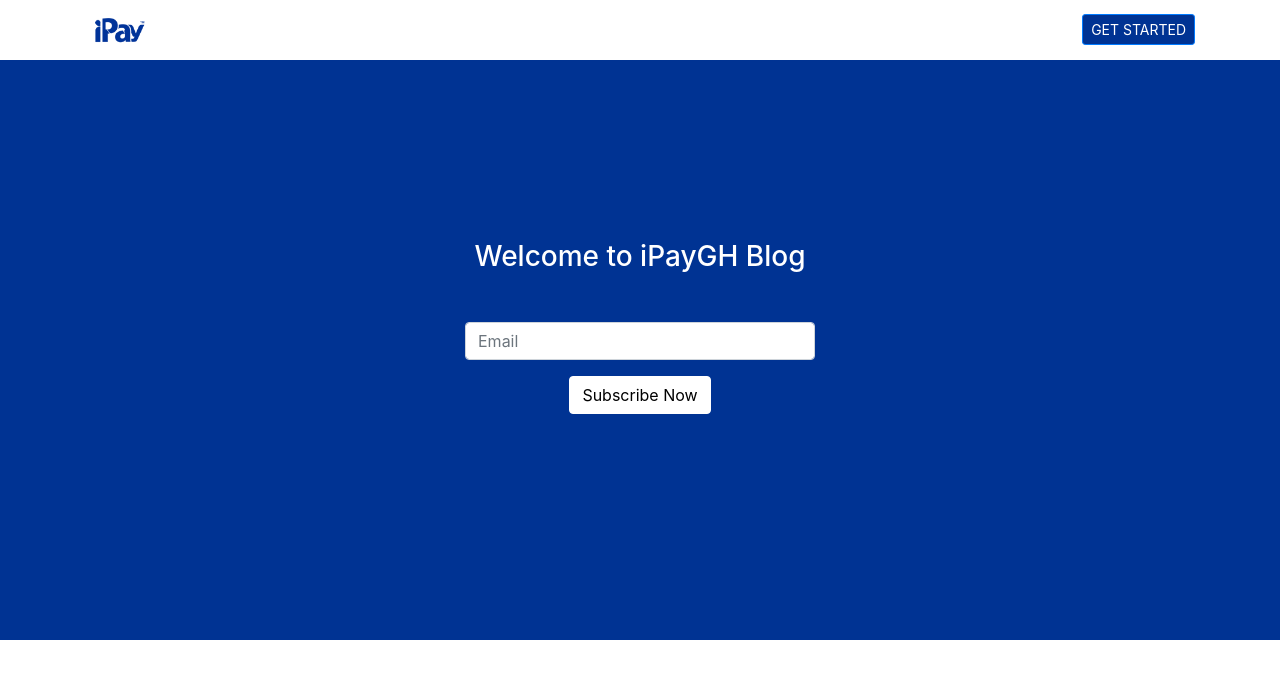
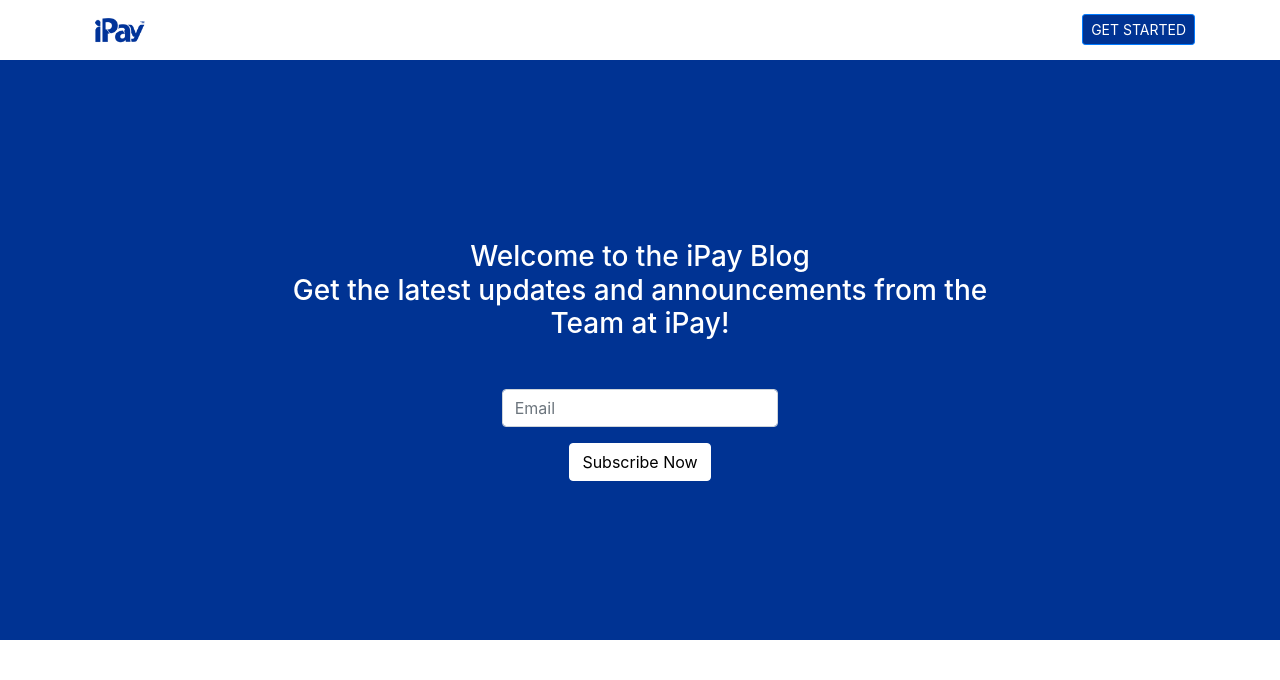
Before and after one commit to mnnlthmpsn/ipayghblog, a Django app: page / in a window 1280 px wide. Shown: the top 680 px of the page. Run offline with Django 3.2, Linux system fonts and the light colour scheme; data comes from the database, SQL or seed files in the repository; some libraries are stand-ins or nearby versions.

Commit message:
Favicon updated, new changes made

```diff
--- a/blog/templates/blog/index.html
+++ b/blog/templates/blog/index.html
@@ -6,11 +6,12 @@
 <header id="landing" style="margin-bottom: 100px;">
     <div class="container">
         <div class="row">
-            <div class="col-lg-4 col-md-10 col-sm-24 mx-auto">
+            <div class="col-lg-10 col-md-10 col-sm-24 mx-auto">
                 <div class="site-heading">
-                    <h3 class="mb-5" style="color: white;">Welcome to iPayGH Blog</h3>
+                    <h3 class="mb-5" style="color: white;">Welcome to the iPay Blog <br>Get the latest updates and announcements from the <br> Team at iPay!
+</h3>
                     <form>
-                        <div class="form-group">
+                        <div class="form-group col-lg-4 col-md-10 col-sm-24 mx-auto text-center">
                             <input type="email" class="form-control" id="support@ipaygh.com"
                                 aria-describedby="emailHelp" placeholder="Email">
                         </div>
```
Also changed, not shown: blog/static/blog/img/favicon.ico.
